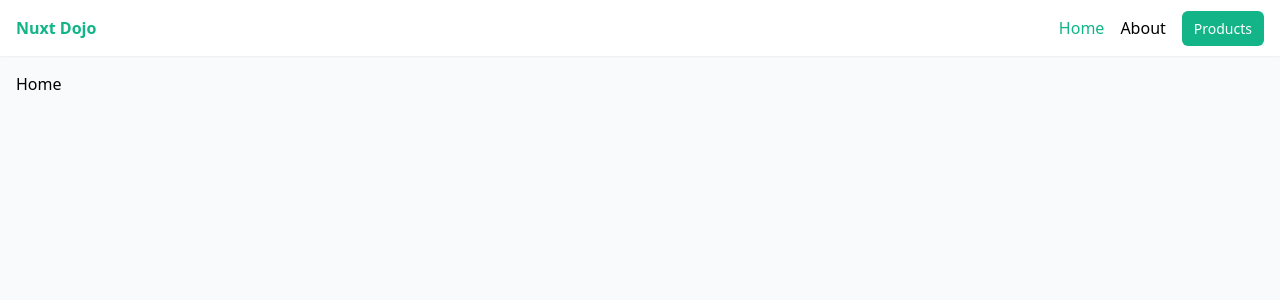
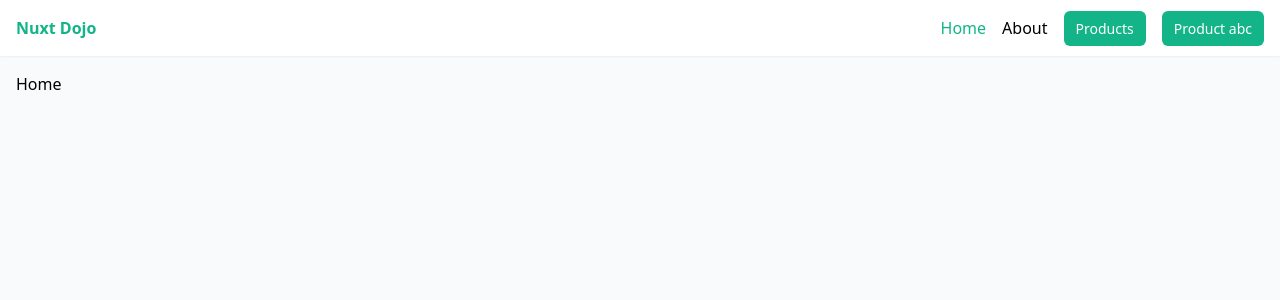
Before and after one commit to matheus-alpe/nuxt3-crash-course, a Nuxt app: page / in a window 1280 px wide. Shown: the top 300 px of the page. Built offline with nearby package versions, Linux system fonts and the light colour scheme.

Commit message:
feat: handling errors

```diff
--- a/assets/css/tailwind.css
+++ b/assets/css/tailwind.css
@@ -1,6 +1,15 @@
 @tailwind base;
 @tailwind components;
 @tailwind utilities;
+
+#__nuxt {
+  @apply h-full;
+}
+
+html,
+body {
+  @apply h-full;
+}
 
 body {
   @apply bg-gray-50;
--- /dev/null
+++ b/error.vue
@@ -0,0 +1,33 @@
+<script setup lang="ts">
+import type { NuxtError } from 'nuxt/app'
+
+defineProps<{
+  error: NuxtError
+}>()
+
+function handleRedirect() {
+  clearError({
+    redirect: '/',
+  })
+}
+</script>
+
+<template>
+  <div class="h-full flex justify-center items-center">
+    <div class="w-full grid gap-10 max-w-sm text-center card h-fit p-7">
+      <p class="text-7xl font-bold">
+        {{ error.statusCode }}
+      </p>
+      <p class="text-5xl">
+        Oops.
+      </p>
+      <p class="">
+        {{ error.message }}
+      </p>
+
+      <button class="btn" @click="handleRedirect">
+        Home
+      </button>
+    </div>
+  </div>
+</template>
--- a/layouts/default.vue
+++ b/layouts/default.vue
@@ -27,6 +27,12 @@
             Products
           </NuxtLink>
         </li>
+
+        <li>
+          <NuxtLink to="/products/abc" class="btn">
+            Product abc
+          </NuxtLink>
+        </li>
       </ul>
     </nav>
   </header>
--- a/pages/products/[id].vue
+++ b/pages/products/[id].vue
@@ -5,6 +5,14 @@ definePageMeta({
 
 const { params } = useRoute()
 const { data: product } = await useFetch<Product>(`https://fakestoreapi.com/products/${params.id}`)
+
+if (!product.value) {
+  throw createError({
+    statusCode: 404,
+    statusMessage: 'Product not found',
+    fatal: true,
+  })
+}
 </script>
 
 <template>
```
